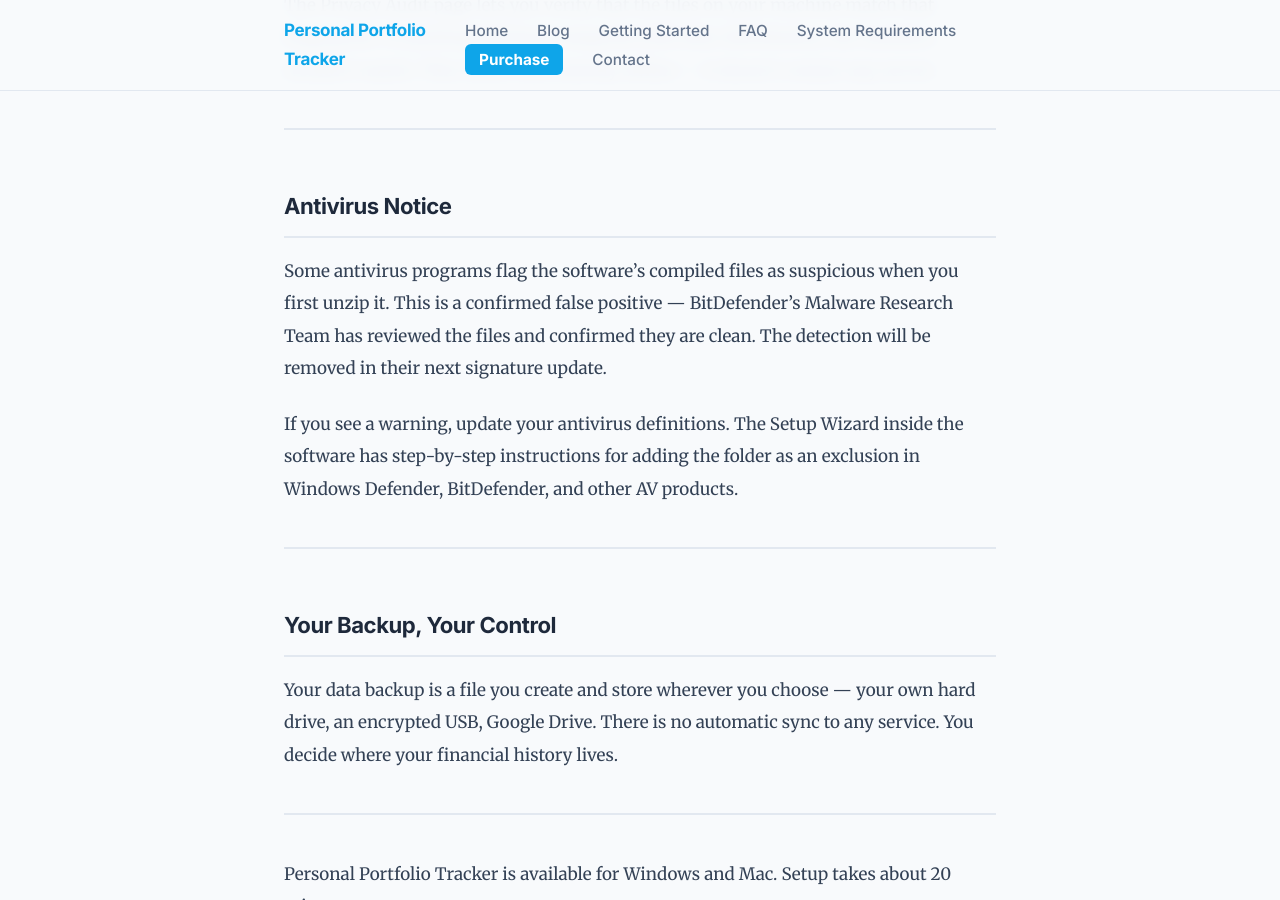
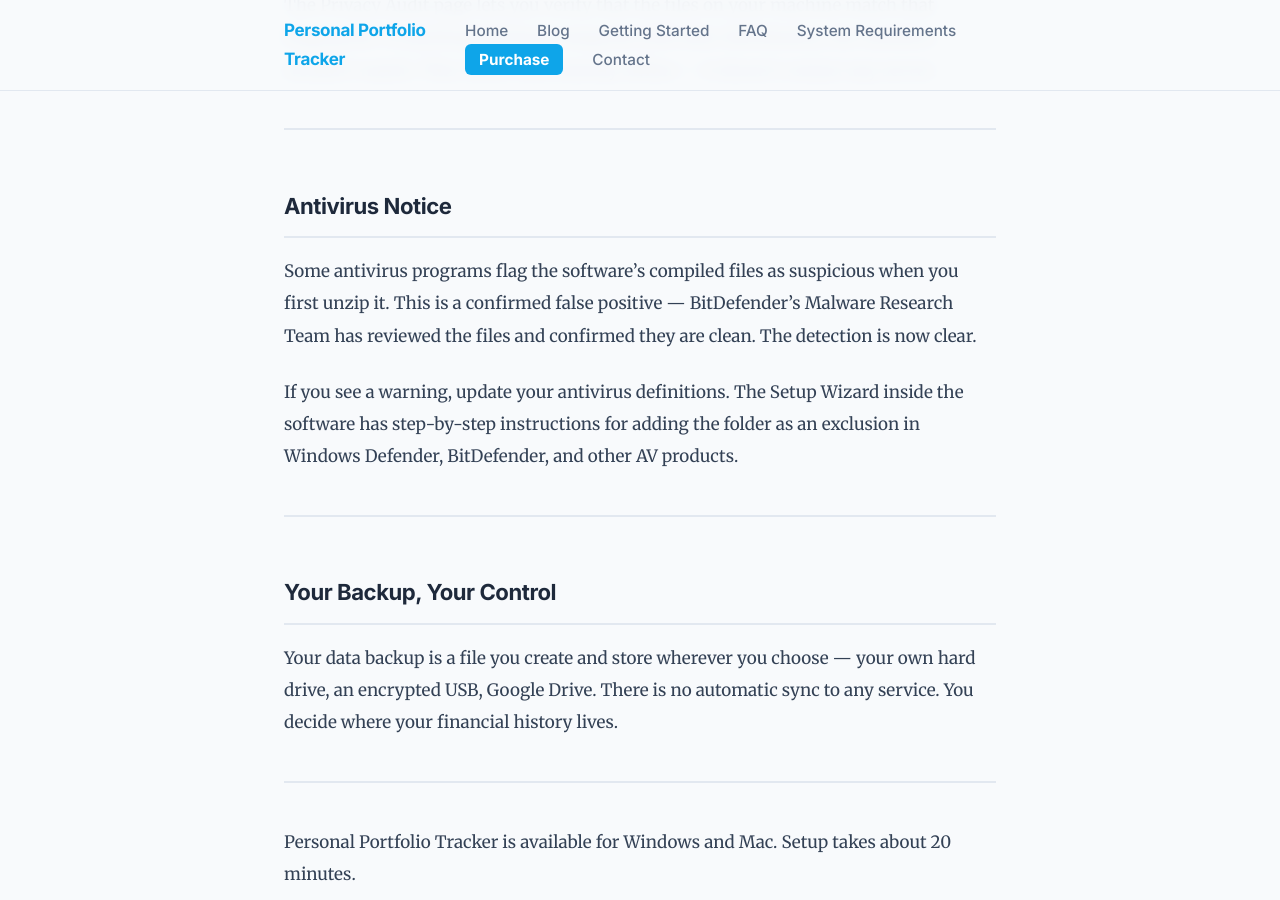
Before and after one commit to srikrishna2024/portfolio-tracker-blog, a Jekyll site: the page built from _posts/2026-05-29-security-privacy.md, in a window 1280 px wide and 900 px high, scrolled down 2389 px. Built offline with Jekyll 4.4.1, drawn with Linux system fonts in a browser that asks for light colours.

Commit message:
update AV status: 65/67 clean, BitDefender resolved, only ALYac+VIPRE pending

```diff
--- a/_posts/2026-05-29-security-privacy.md
+++ b/_posts/2026-05-29-security-privacy.md
@@ -61,7 +61,7 @@
 
 ## Antivirus Notice
 
-Some antivirus programs flag the software's compiled files as suspicious when you first unzip it. This is a confirmed false positive — BitDefender's Malware Research Team has reviewed the files and confirmed they are clean. The detection will be removed in their next signature update.
+Some antivirus programs flag the software's compiled files as suspicious when you first unzip it. This is a confirmed false positive — BitDefender's Malware Research Team has reviewed the files and confirmed they are clean. The detection is now clear.
 
 If you see a warning, update your antivirus definitions. The Setup Wizard inside the software has step-by-step instructions for adding the folder as an exclusion in Windows Defender, BitDefender, and other AV products.
 
--- a/faq/index.html
+++ b/faq/index.html
@@ -59,7 +59,7 @@
 
     <div class="faq-item">
       <h3><span class="faq-icon">🛡️</span> My antivirus flagged the software. Is it safe?</h3>
-      <p>Yes. The software's compiled files trigger a false positive on BitDefender and a small number of related products. BitDefender's security team has reviewed the files and confirmed they are clean. The detection will be removed in their next update. 59 out of 67 antivirus engines are clean, including Windows Defender, Kaspersky, and Sophos. The Setup Wizard in the software has step-by-step instructions for adding an exclusion in each product.</p>
+      <p>Yes. The software's compiled files trigger a false positive on BitDefender and a small number of related products. BitDefender has confirmed the files are clean — their detection is now clear. ALYac and VIPRE (shared engine) are expected to follow. 65 out of 67 antivirus engines are clean, including Windows Defender, Kaspersky, Sophos, and BitDefender. The Setup Wizard in the software has step-by-step instructions for adding an exclusion in each product.</p>
     </div>
 
     <div class="faq-item">
```
Also changed, not shown: 01_introduction.md (+1 -1 lines), 03_security_privacy.md (+4 -6 lines).
